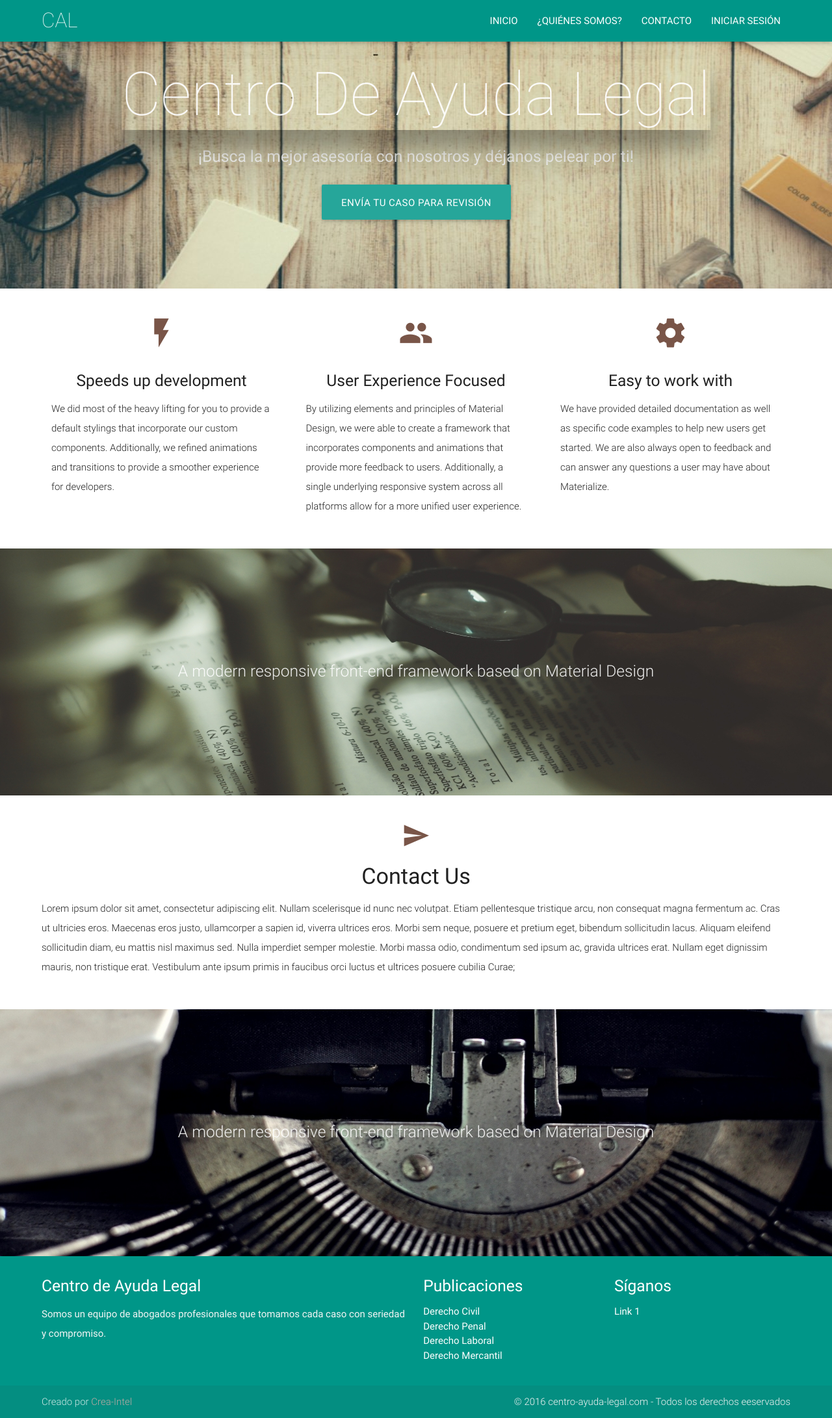
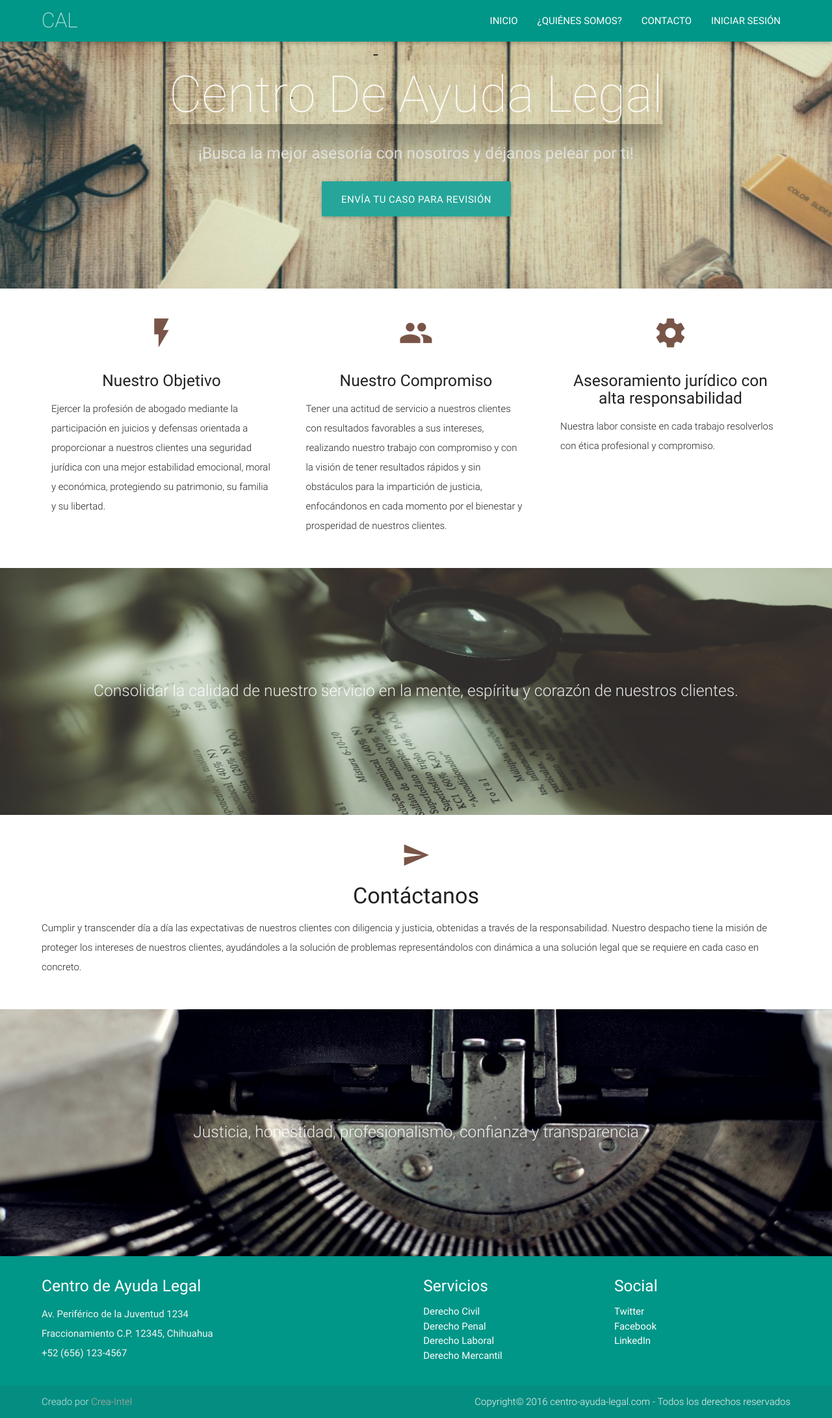
Before and after one commit to ladislaoRS/basic-yii-app, a Yii app: template views/site/index.php in a window 1280 px wide. Shown: the whole page at 65% size. Run offline with PHP 8.4 and a stand-in for Yii, Linux system fonts and the light colour scheme; the template is opened without the code that fills it, so the values that code supplies are empty; some libraries are stand-ins or nearby versions.

Commit message:
appearance miscelaneous updates

```diff
--- a/views/layouts/main.php
+++ b/views/layouts/main.php
@@ -86,12 +86,14 @@ AppAsset::register($this);
       <div class="row">
         <div class="col l6 s12">
           <h5 class="white-text">Centro de Ayuda Legal</h5>
-          <p class="grey-text text-lighten-4">Somos un equipo de abogados profesionales que tomamos cada caso con seriedad y compromiso.</p>
+          <p class="grey-text text-lighten-4">Av. Periférico de la Juventud 1234<br>
+          Fraccionamiento C.P. 12345, Chihuahua<br>
+          +52 (656) 123-4567</p>
 
 
         </div>
         <div class="col l3 s12">
-          <h5 class="white-text">Publicaciones</h5>
+          <h5 class="white-text">Servicios</h5>
           <ul>
             <li><a class="white-text" href="#!">Derecho Civil</a></li>
             <li><a class="white-text" href="#!">Derecho Penal</a></li>
@@ -100,19 +102,19 @@ AppAsset::register($this);
           </ul>
         </div>
         <div class="col l3 s12">
-          <h5 class="white-text">Síganos</h5>
+          <h5 class="white-text">Social</h5>
           <ul>
-            <li><a class="white-text" href="#!">Link 1</a></li>
-            <!--<li><a class="white-text" href="#!">Link 2</a></li>
-            <li><a class="white-text" href="#!">Link 3</a></li>
-            <li><a class="white-text" href="#!">Link 4</a></li>-->
+            <li><a class="white-text" href="#!">Twitter</a></li>
+            <li><a class="white-text" href="#!">Facebook</a></li>
+            <li><a class="white-text" href="#!">LinkedIn</a></li>
+            <!--<li><a class="white-text" href="#!">Link 4</a></li>-->
           </ul>
         </div>
       </div>
     </div>
     <div class="footer-copyright">
       <div class="container">
-          <a class="grey-text text-lighten-4 right" href="#!">© 2016 centro-ayuda-legal.com - Todos los derechos eeservados</a>
+          <a class="grey-text text-lighten-4 right" href="#!">Copyright© 2016 centro-ayuda-legal.com - Todos los derechos reservados</a>
           Creado por <a class="brown-text text-lighten-3" href="http://crea-intel.herokuapp.com">Crea-Intel</a>
     </div>
   </footer>
--- a/views/site/about.php
+++ b/views/site/about.php
@@ -18,10 +18,9 @@ $this->title = '¿Quiénes Somos?';
 </nav>
   <br> <br>
 <div class="site-about container">
-    <h1><?= Html::encode($this->title) ?></h1>
+    <h1 class="teal-text light"><?= Html::encode($this->title) ?></h1>
 
     <p>
-        This is the About page. You may modify the following file to customize its content:
     </p>
 
 
--- a/views/site/index.php
+++ b/views/site/index.php
@@ -33,27 +33,27 @@ $this->title = 'Centro de Ayuda Legal';
         <div class="col s12 m4">
           <div class="icon-block">
             <h2 class="center brown-text"><i class="material-icons">flash_on</i></h2>
-            <h5 class="center">Speeds up development</h5>
+            <h5 class="center">Nuestro Objetivo</h5>
 
-            <p class="light">We did most of the heavy lifting for you to provide a default stylings that incorporate our custom components. Additionally, we refined animations and transitions to provide a smoother experience for developers.</p>
+            <p class="light">Ejercer la profesión de abogado mediante la participación en juicios y defensas orientada a proporcionar a nuestros clientes una seguridad jurídica con una mejor estabilidad emocional, moral y económica, protegiendo su patrimonio, su familia y su libertad.</p>
           </div>
         </div>
 
         <div class="col s12 m4">
           <div class="icon-block">
             <h2 class="center brown-text"><i class="material-icons">group</i></h2>
-            <h5 class="center">User Experience Focused</h5>
+            <h5 class="center">Nuestro Compromiso</h5>
 
-            <p class="light">By utilizing elements and principles of Material Design, we were able to create a framework that incorporates components and animations that provide more feedback to users. Additionally, a single underlying responsive system across all platforms allow for a more unified user experience.</p>
+            <p class="light">Tener una actitud de servicio a nuestros clientes con resultados favorables a sus intereses, realizando nuestro trabajo con compromiso y con la visión de tener resultados rápidos y sin obstáculos para la impartición de justicia, enfocándonos en cada momento por el bienestar y prosperidad de nuestros clientes.</p>
           </div>
         </div>
 
         <div class="col s12 m4">
           <div class="icon-block">
             <h2 class="center brown-text"><i class="material-icons">settings</i></h2>
-            <h5 class="center">Easy to work with</h5>
+            <h5 class="center">Asesoramiento jurídico con alta responsabilidad </h5>
 
-            <p class="light">We have provided detailed documentation as well as specific code examples to help new users get started. We are also always open to feedback and can answer any questions a user may have about Materialize.</p>
+            <p class="light">Nuestra labor consiste en cada trabajo resolverlos con ética profesional y compromiso.</p>
           </div>
         </div>
       </div>
@@ -66,7 +66,7 @@ $this->title = 'Centro de Ayuda Legal';
     <div class="section no-pad-bot">
       <div class="container">
         <div class="row center">
-          <h5 class="header col s12 light">A modern responsive front-end framework based on Material Design</h5>
+          <h5 class="header col s12 light">Consolidar la calidad de nuestro servicio en la mente, espíritu y corazón de nuestros clientes.</h5>
         </div>
       </div>
     </div>
@@ -79,8 +79,10 @@ $this->title = 'Centro de Ayuda Legal';
       <div class="row">
         <div class="col s12 center">
           <h3><i class="mdi-content-send brown-text"></i></h3>
-          <h4>Contact Us</h4>
-          <p class="left-align light">Lorem ipsum dolor sit amet, consectetur adipiscing elit. Nullam scelerisque id nunc nec volutpat. Etiam pellentesque tristique arcu, non consequat magna fermentum ac. Cras ut ultricies eros. Maecenas eros justo, ullamcorper a sapien id, viverra ultrices eros. Morbi sem neque, posuere et pretium eget, bibendum sollicitudin lacus. Aliquam eleifend sollicitudin diam, eu mattis nisl maximus sed. Nulla imperdiet semper molestie. Morbi massa odio, condimentum sed ipsum ac, gravida ultrices erat. Nullam eget dignissim mauris, non tristique erat. Vestibulum ante ipsum primis in faucibus orci luctus et ultrices posuere cubilia Curae;</p>
+          <h4>Contáctanos</h4>
+          <p class="left-align light">Cumplir y transcender día a día las expectativas de nuestros clientes con diligencia y justicia, obtenidas a través de la responsabilidad.
+          Nuestro despacho tiene la misión de proteger los intereses de nuestros clientes, ayudándoles a la solución de problemas representándolos con dinámica  a una solución legal que se requiere en cada caso en concreto.
+          </p>
         </div>
       </div>
 
@@ -92,7 +94,7 @@ $this->title = 'Centro de Ayuda Legal';
     <div class="section no-pad-bot">
       <div class="container">
         <div class="row center">
-          <h5 class="header col s12 light">A modern responsive front-end framework based on Material Design</h5>
+          <h5 class="header col s12 light">Justicia, honestidad, profesionalismo, confianza y transparencia</h5>
         </div>
       </div>
     </div>
--- a/views/site/login.php
+++ b/views/site/login.php
@@ -21,9 +21,9 @@ $this->title = 'Iniciar Sesión';
 </nav>
   <br> <br>
 <div class="site-login container">
-    <h1><?= Html::encode($this->title) ?></h1>
+    <h1 class="teal-text light"><?= Html::encode($this->title) ?></h1>
 
-    <p class="light">Por favor ingrese los siguientes datos para iniciar su sesión</p>
+    <h5 class="teal-text thin">Por favor ingrese los siguientes datos para iniciar su sesión</h5>
 
      <div class="row">
         <form class="col s12">
--- a/web/parallax/css/style.css
+++ b/web/parallax/css/style.css
@@ -60,5 +60,5 @@ footer.page-footer {
   margin-left: 1rem;
 }
 .title-index {
-  font-size: 6.2rem;
+  font-size: 5.2rem;
 }
```
Also changed, not shown: views/site/contact.php (+13 -9 lines).
